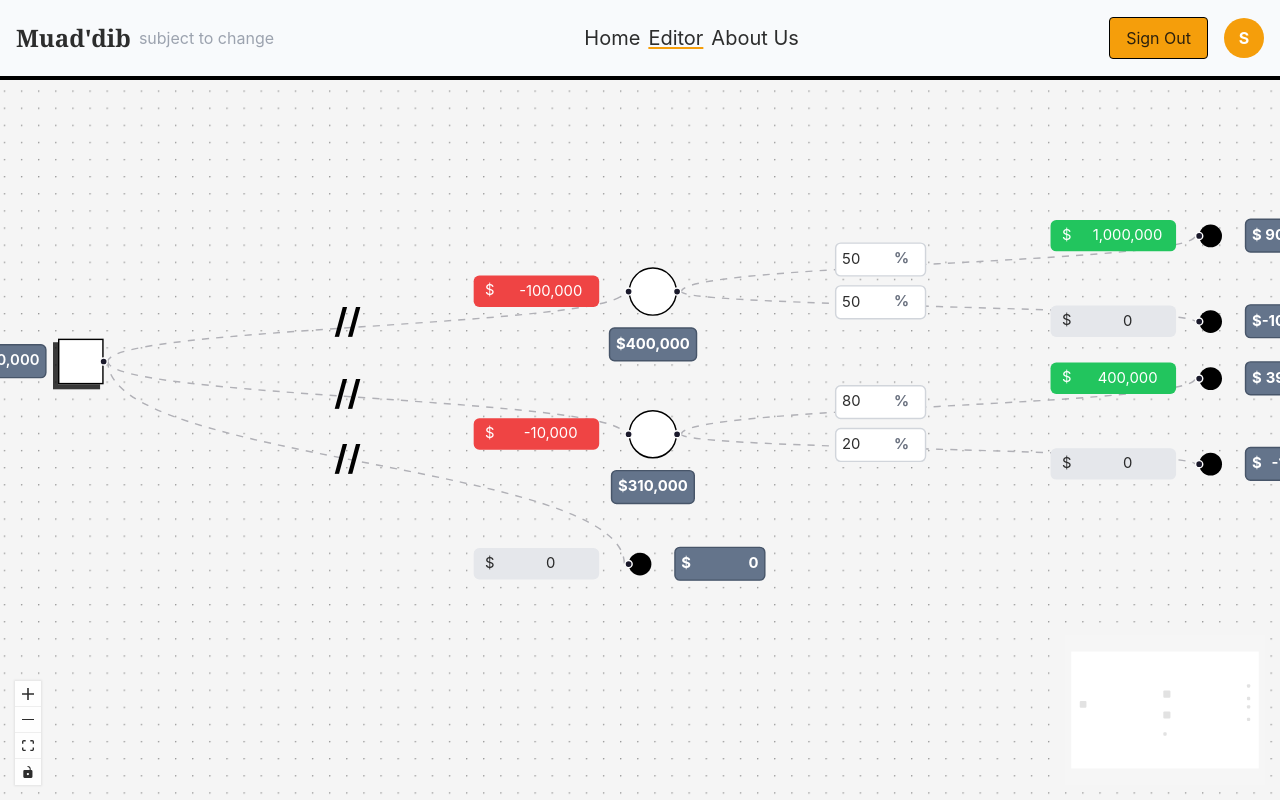
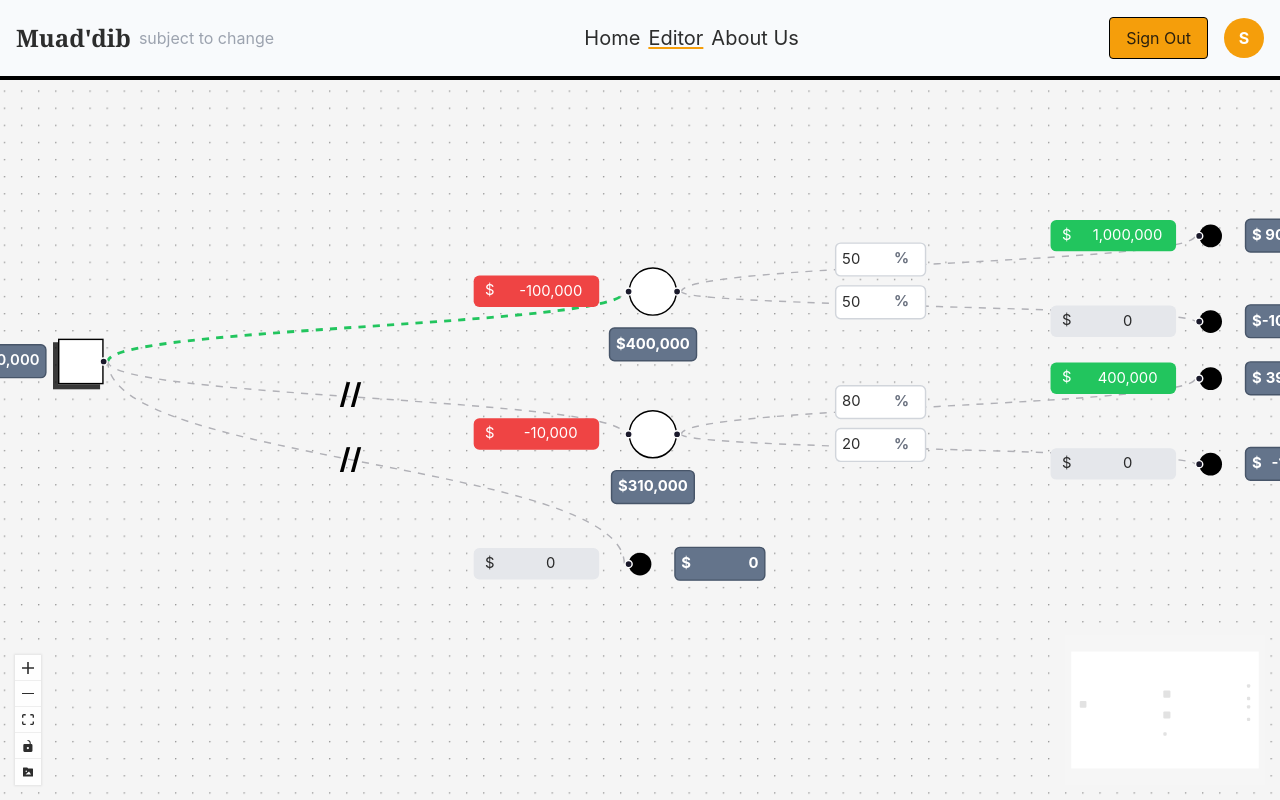
Before and after one commit to atakanzen/muaddib-fe, a React (Vite) app: page /editor in a window 1280 px wide. Built offline with nearby package versions, Linux system fonts and the light colour scheme; sample sign-in values are in the browser's storage.

Commit message:
Add export to png control button with icon (#31)

```diff
--- a/package.json
+++ b/package.json
@@ -13,6 +13,7 @@
     "@reduxjs/toolkit": "^2.5.0",
     "@xyflow/react": "^12.3.6",
     "classnames": "^2.5.1",
+    "html-to-image": "^1.11.11",
     "jwt-decode": "^4.0.0",
     "react": "^19.0.0",
     "react-dom": "^19.0.0",
--- /dev/null
+++ b/src/components/icons/Image.tsx
@@ -0,0 +1,18 @@
+import { SVGProps } from "react";
+
+export function Image(props: SVGProps<SVGSVGElement>) {
+  return (
+    <svg
+      xmlns="http://www.w3.org/2000/svg"
+      viewBox="0 0 24 24"
+      width="1em"
+      height="1em"
+      {...props}
+    >
+      <path
+        fill="currentColor"
+        d="M12.414 5H21a1 1 0 0 1 1 1v14a1 1 0 0 1-1 1H3a1 1 0 0 1-1-1V4a1 1 0 0 1 1-1h7.414zM10 10.5a1.5 1.5 0 1 0-3 0a1.5 1.5 0 0 0 3 0m8 6.5l-4-6l-7 6z"
+      ></path>
+    </svg>
+  );
+}
--- /dev/null
+++ b/src/components/shared/exportImageButton.tsx
@@ -0,0 +1,56 @@
+import {
+  ControlButton,
+  getNodesBounds,
+  getViewportForBounds,
+  useReactFlow,
+} from "@xyflow/react";
+import { toPng } from "html-to-image";
+import { Image } from "../icons/Image";
+
+function downloadImage(dataUrl: string) {
+  const a = document.createElement("a");
+
+  a.setAttribute("download", "reactflow.png");
+  a.setAttribute("href", dataUrl);
+  a.click();
+}
+
+const imageWidth = 1920;
+const imageHeight = 1080;
+
+function ExportImageButton() {
+  const { getNodes } = useReactFlow();
+  const onClick = () => {
+    // we calculate a transform for the nodes so that all nodes are visible
+    // we then overwrite the transform of the `.react-flow__viewport` element
+    // with the style option of the html-to-image library
+    const nodesBounds = getNodesBounds(getNodes());
+    const viewport = getViewportForBounds(
+      nodesBounds,
+      imageWidth,
+      imageHeight,
+      0.5,
+      2,
+      0.3
+    );
+
+    toPng(document.querySelector(".react-flow__viewport") as HTMLElement, {
+      backgroundColor: "#f5f5f5",
+      width: imageWidth,
+      height: imageHeight,
+      style: {
+        width: `${imageWidth}`,
+        height: `${imageHeight}`,
+        transform: `translate(${viewport.x}px, ${viewport.y}px) scale(${viewport.zoom})`,
+      },
+    }).then(downloadImage);
+  };
+
+  return (
+    <ControlButton onClick={onClick}>
+      <Image />
+    </ControlButton>
+  );
+}
+
+export default ExportImageButton;
--- a/src/edges/decision-edge.tsx
+++ b/src/edges/decision-edge.tsx
@@ -57,7 +57,7 @@ const DecisionEdge = ({
       <EdgeLabelRenderer>
         {!isHighlighted && (
           <span
-            className="text-black font-bold text-2xl"
+            className="text-black font-bold text-xl"
             style={{
               position: "absolute",
               transform: `translate(-120%, -60%) translate(${centerX}px, ${centerY}px)`,
--- a/src/pages/Editor.tsx
+++ b/src/pages/Editor.tsx
@@ -8,6 +8,7 @@ import {
 import { MouseEvent, useCallback, useMemo, useRef } from "react";
 
 import ContextMenu from "../components/shared/contextMenu";
+import ExportImageButton from "../components/shared/exportImageButton";
 import { customEdgeTypes } from "../constants/customEdgeTypes";
 import { customNodeTypes } from "../constants/customNodeTypes";
 import {
@@ -78,7 +79,9 @@ function Editor() {
         size={1}
       />
       <MiniMap />
-      <Controls />
+      <Controls>
+        <ExportImageButton />
+      </Controls>
     </ReactFlow>
   );
 }
--- a/src/state/demos/index.ts
+++ b/src/state/demos/index.ts
@@ -102,6 +102,7 @@ const sensorDemo: EditorState = {
       data: {
         payoff: -100_000,
         payoffType: "cost",
+        isHighlighted: true,
       },
     },
     {
```
Also changed, not shown: 1 other file (tests, documents, lock files or other folders).
